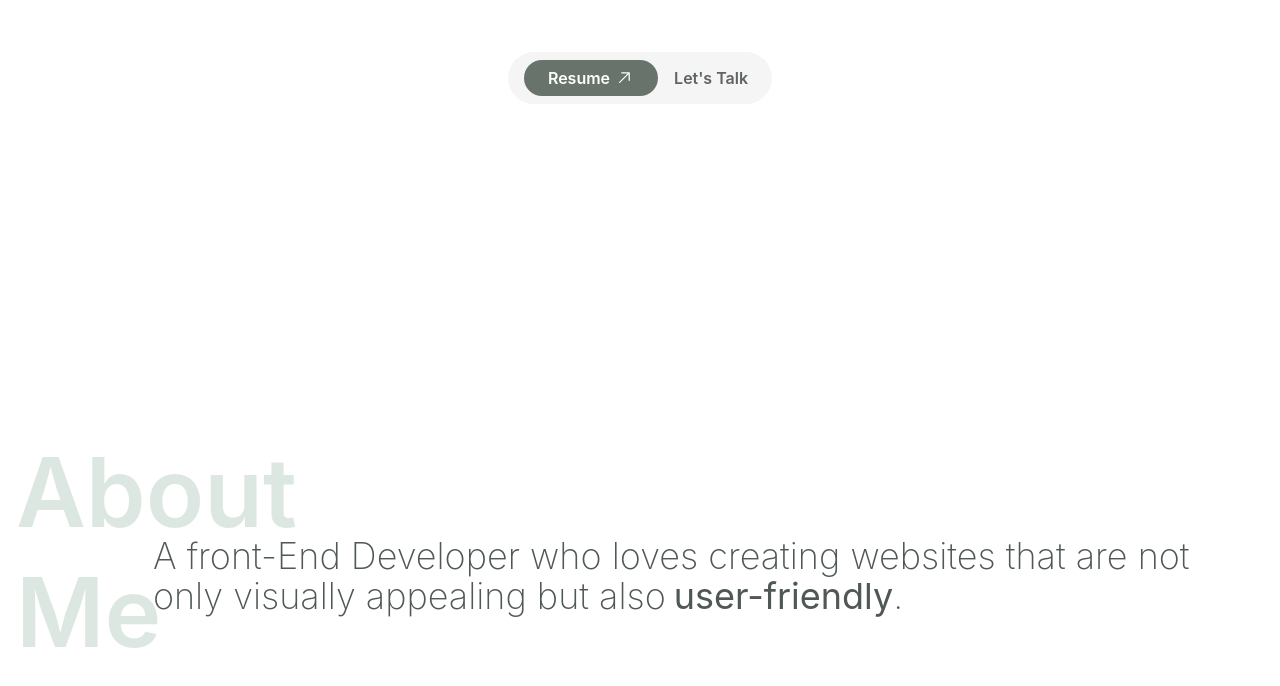
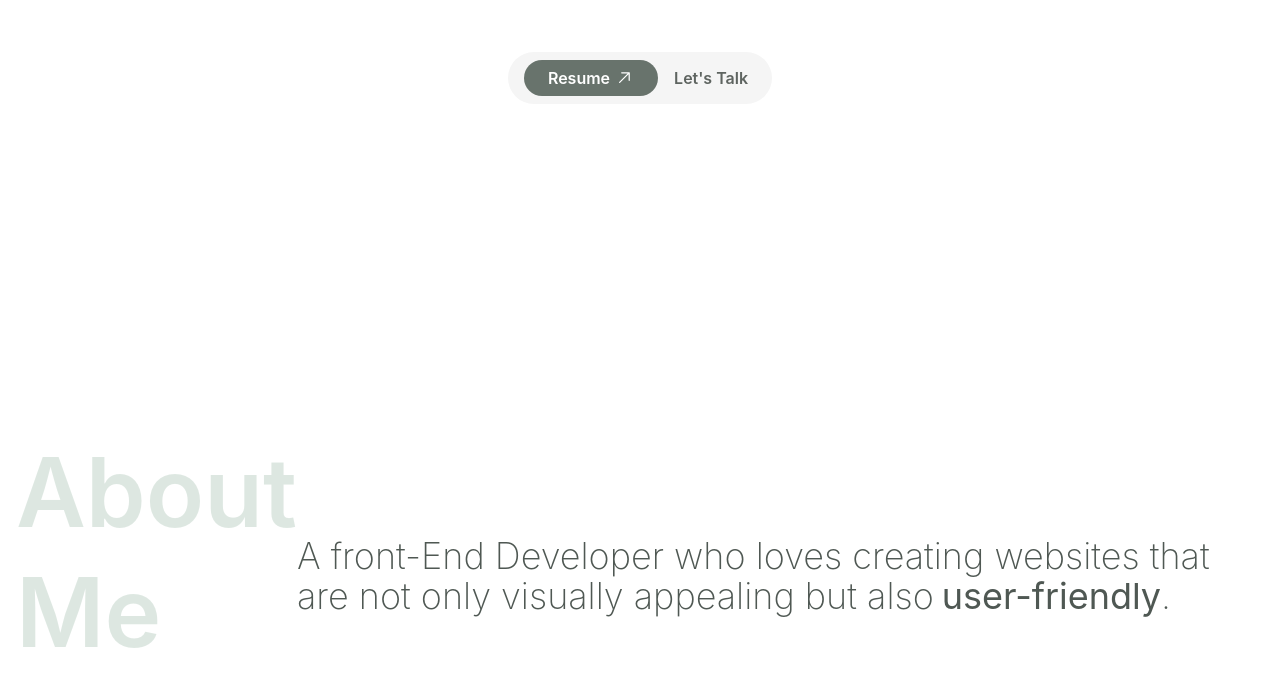
Before and after one commit to Braulin96/MyPortfolio, a React (Create React App) app in the folder portofolio/: page / in a window 1280 px wide. Shown: the part 648-1334 px from the top of the page. Built offline with nearby package versions, Linux system fonts and the light colour scheme; a web font is replaced by a local one; what tailwindcss-animated would draw is missing.

Commit message:
removed empty spaces

```diff
--- a/portofolio/src/components/AboutMe.js
+++ b/portofolio/src/components/AboutMe.js
@@ -9,7 +9,7 @@ const AboutMe = () => {
             <br />
             Me
           </p>
-          <p className="sm:text-4xl text-2xl text-[#4F5853] font-extralight lg:-ml-36 lg:mt-12 mt-4 z-20">
+          <p className="sm:text-4xl text-2xl text-[#4F5853] font-extralight lg:mt-12 mt-6 z-20">
             A front-End Developer who loves creating websites that are not only
             visually appealing but also
             <span className="font-normal ml-2">user-friendly</span>.
```
